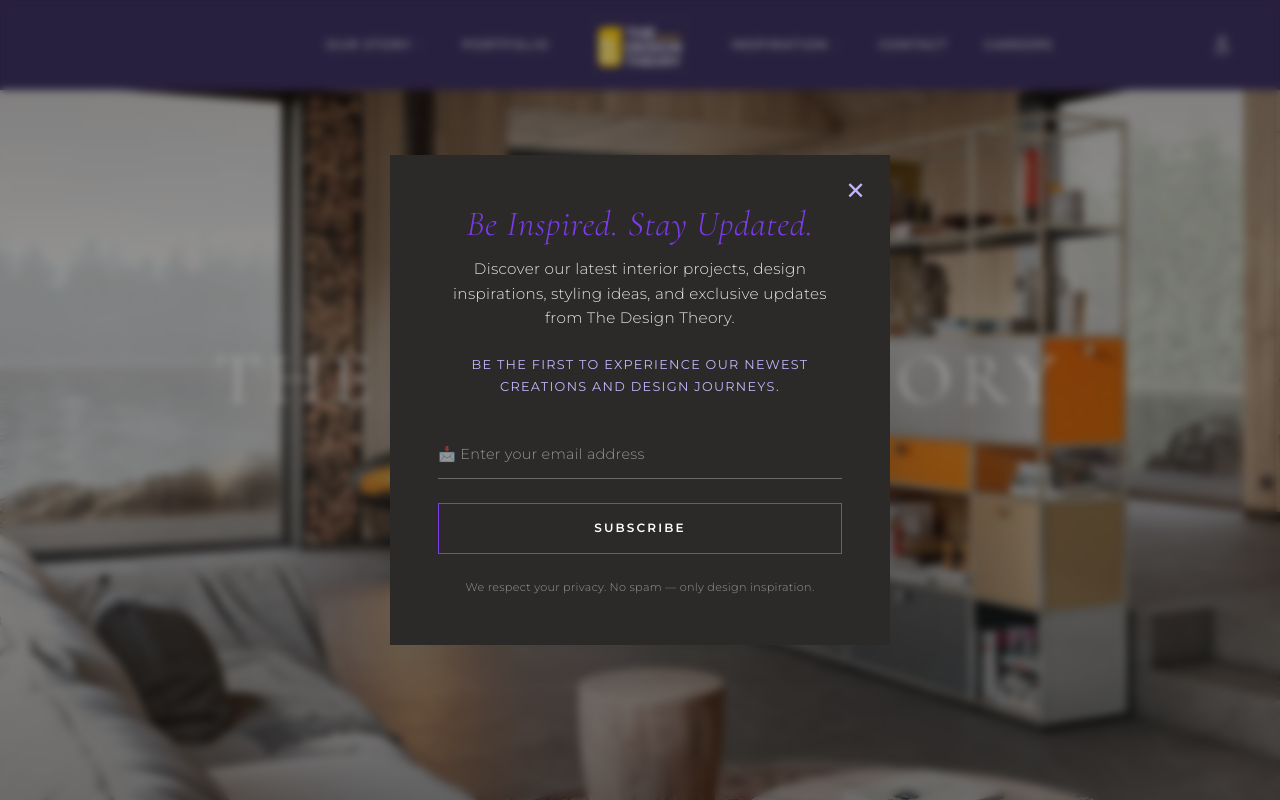
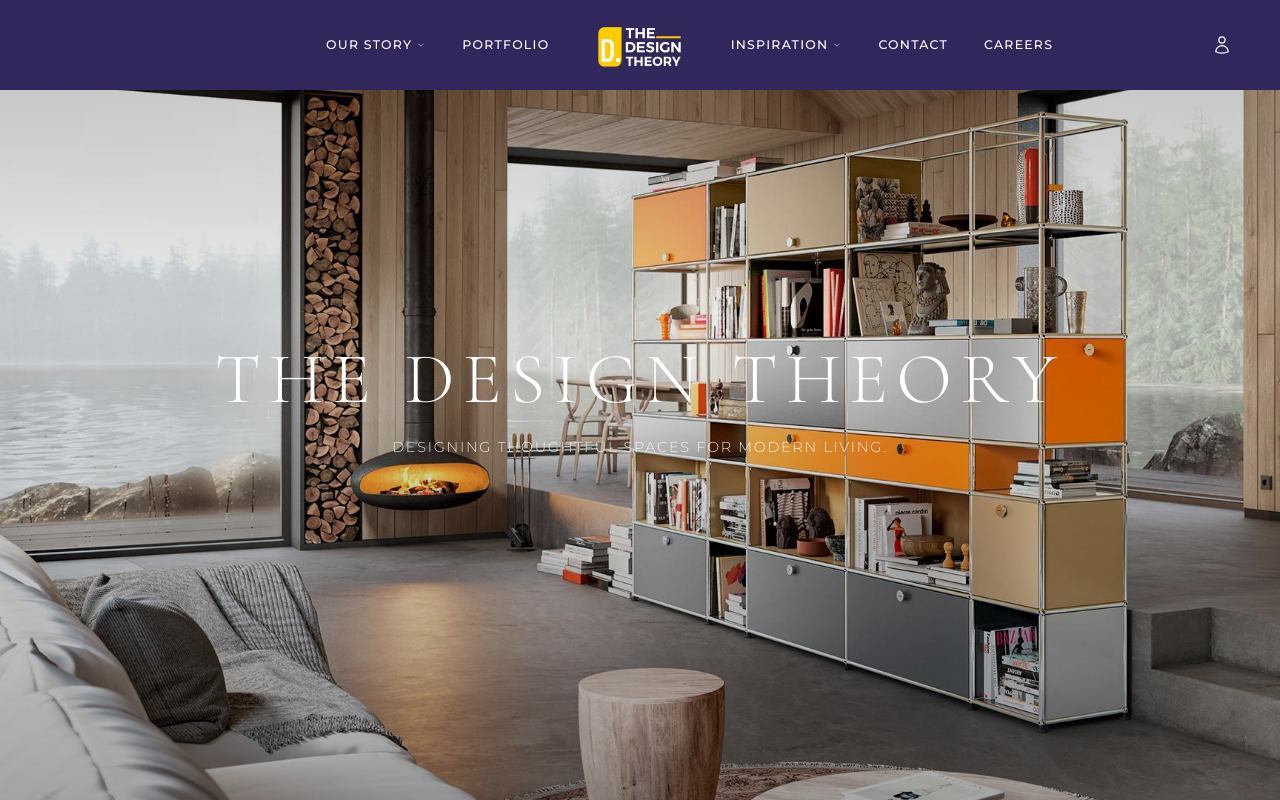
Before and after one commit to Web2-Kriraai/Design-Theory, a Next.js app: page / in a window 1280 px wide. Shown: the top 800 px of the page. Built offline with nearby package versions, Linux system fonts and the light colour scheme; no server answers.

Commit message:
'version-1'

```diff
--- a/app/components/SubscriptionPopup.jsx
+++ b/app/components/SubscriptionPopup.jsx
@@ -9,6 +9,7 @@
     const [status, setStatus] = useState("idle"); // idle, loading, success, error
     const [errorMessage, setErrorMessage] = useState("");
 
+    /*
     useEffect(() => {
         // Only suppress for users who already subscribed
         const hasSubscribed = localStorage.getItem("tdt_subscribed");
@@ -21,6 +22,7 @@
 
         return () => clearTimeout(timer);
     }, []);
+    */
 
     // Listen for manual trigger events from other components (like the homepage button)
     useEffect(() => {
--- a/app/layout.js
+++ b/app/layout.js
@@ -2,7 +2,7 @@
 import Header from "./components/Header";
 import Footer from "./components/Footer";
 import SessionWrapper from "./components/SessionWrapper";
-import SubscriptionPopup from "./components/SubscriptionPopup";
+// import SubscriptionPopup from "./components/SubscriptionPopup";
 import SmoothScroll from "./components/SmoothScroll";
 
 export const metadata = {
@@ -25,7 +25,7 @@
             </div>
           </SmoothScroll>
         </SessionWrapper>
-        <SubscriptionPopup />
+        {/* <SubscriptionPopup /> */}
       </body>
     </html>
   );
```
